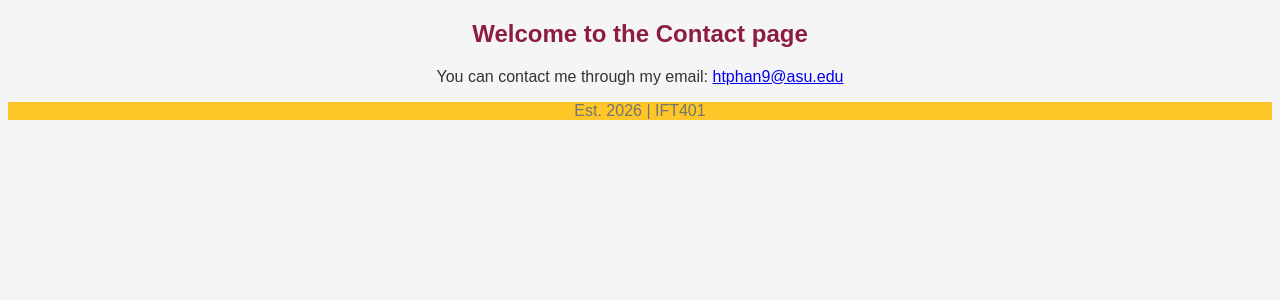
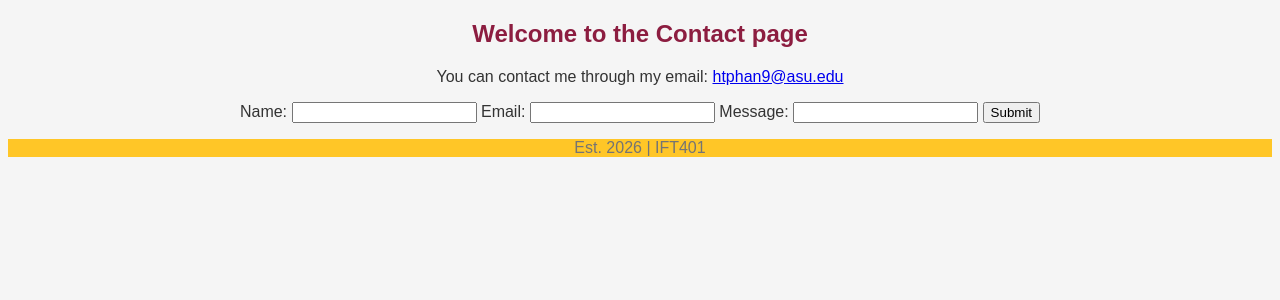
Before and after one commit to htphan9/FlaskTemplatesExercise, a Flask app: page /contact in a window 1280 px wide. Shown: the part 98-398 px from the top of the page. Run offline with Flask 3, Linux system fonts and the light colour scheme; some libraries are stand-ins or nearby versions.

Commit message:
Added form to contact page

```diff
--- a/static/css/style.css
+++ b/static/css/style.css
@@ -22,6 +22,5 @@ h1, h2, h3, h4, h5, h6 {
 footer {
   background-color: var(--asu-gold);
   color: var(--asu-gray);
-  text-align: center;
   margin-top: auto;
 }
--- a/templates/contact.html
+++ b/templates/contact.html
@@ -4,5 +4,18 @@
 <body>
     <h2>Welcome to the Contact page</h2>
     <p>You can contact me through my email: <a href="mailto:htphan9@asu.edu">htphan9@asu.edu</a></p>
+
+    <form>
+        <label for="name">Name:</label>
+        <input type="text" id="name" name="name" required>
+
+        <label for="email">Email:</label>
+        <input type="email" id="email" name="email" required>
+
+        <label for="message">Message:</label>
+        <input id="message" name="message" required></input>
+
+        <button type="submit">Submit</button>
+    </form>
 </body>
 {% endblock %}
```
